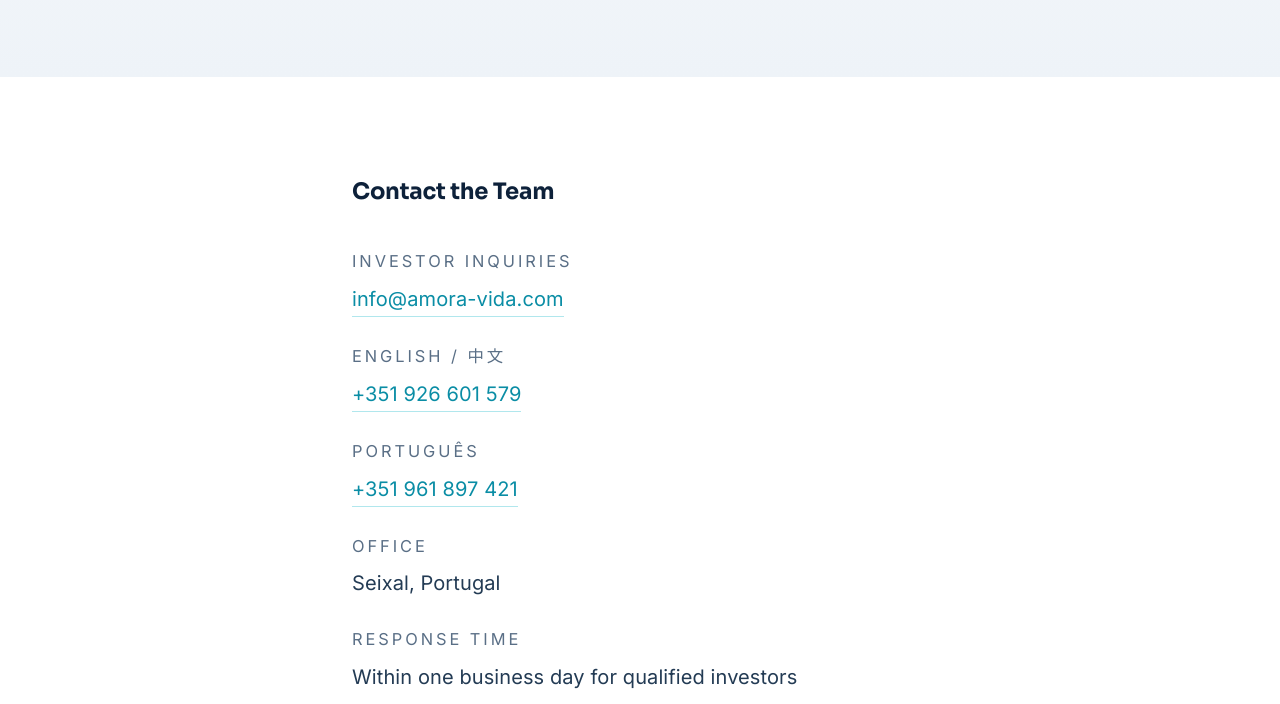
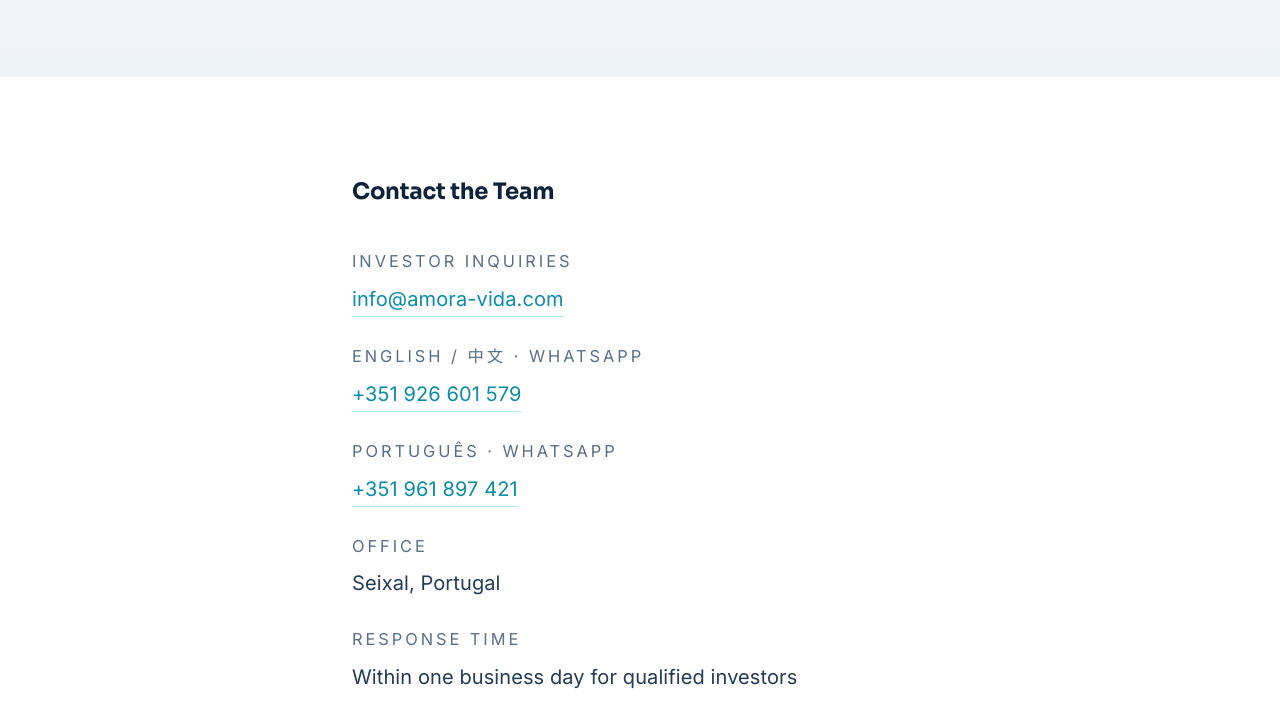
Before and after one commit to FabioX-G/amora-vida-site, an Eleventy site: page src/contact/index.njk in a window 1280 px wide. Shown: the part 393-1097 px from the top of the page. Built offline with nearby package versions, Linux system fonts and the light colour scheme; Eleventy itself is replaced by a stand-in of ours; files that its build step writes are made by us from their sources.

Commit message:
Some update

```diff
--- a/src/contact/index.njk
+++ b/src/contact/index.njk
@@ -18,8 +18,8 @@
     <h2 class="section-title contact-subtitle">Contact the Team</h2>
     <ul class="contact-list">
       <li><span>Investor inquiries</span><a href="mailto:info@amora-vida.com">info@amora-vida.com</a></li>
-      <li><span>English / 中文</span><a href="tel:+351926601579">+351 926 601 579</a></li>
-      <li><span>Português</span><a href="tel:+351961897421">+351 961 897 421</a></li>
+      <li><span>English / 中文 · WhatsApp</span><a href="tel:+351926601579">+351 926 601 579</a></li>
+      <li><span>Português · WhatsApp</span><a href="tel:+351961897421">+351 961 897 421</a></li>
       <li><span>Office</span>Seixal, Portugal</li>
       <li><span>Response time</span>Within one business day for qualified investors</li>
     </ul>
```
